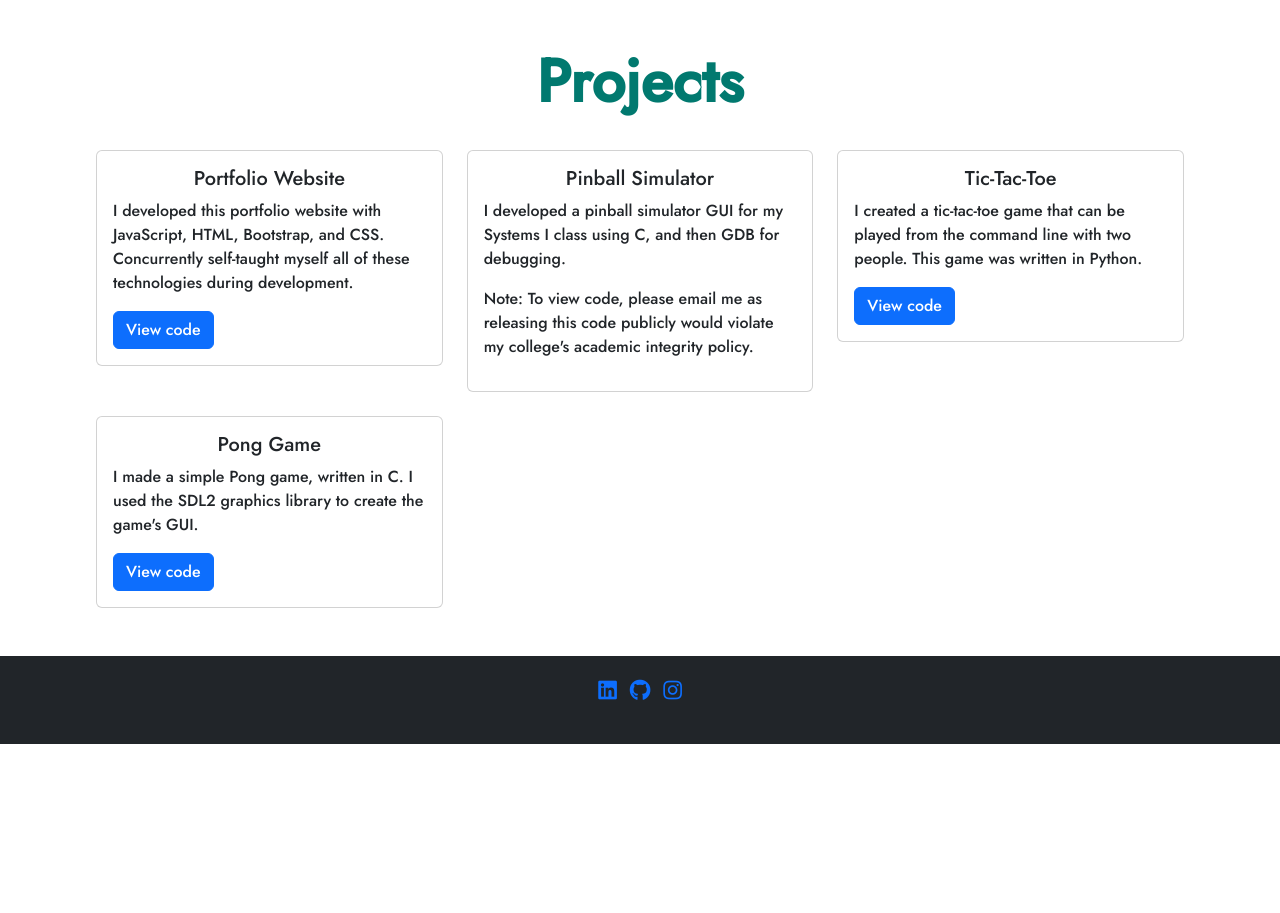
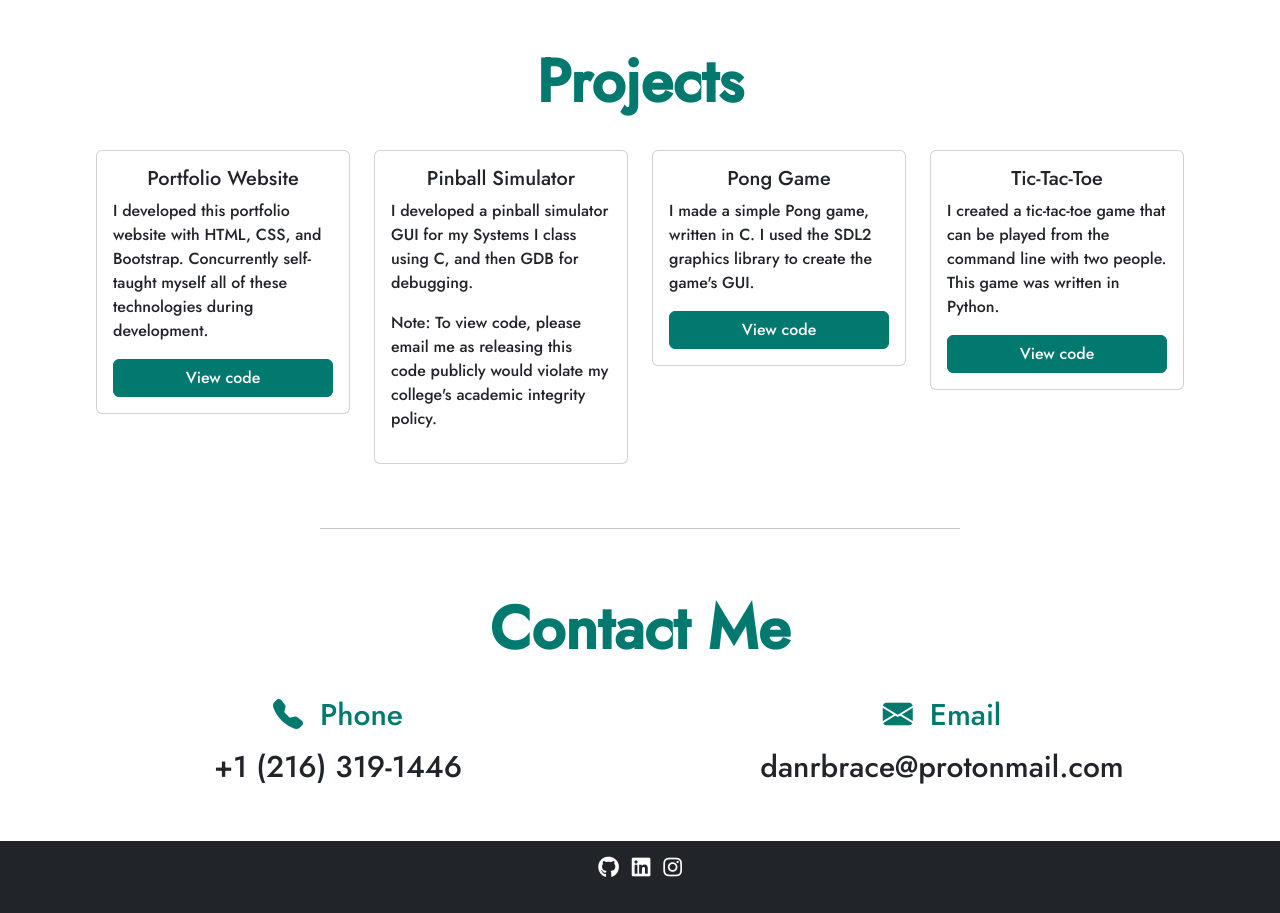
Before and after one commit to danbrace/portfolio-website, a plain HTML site: page index.html in a window 1280 px wide. Shown: the part 1400-2313 px from the top of the page. Before the commit the page ends 2144 px from the top, so only its background shows below. Drawn offline with nearby package versions, Linux system fonts and the light colour scheme.

Commit message:
Working website

```diff
--- a/assets/css/styles.css
+++ b/assets/css/styles.css
@@ -1,19 +1,12 @@
 /* GOOGLE FONT */
-/*@import url("https://fonts.googleapis.com/css2?family=Open+Sans:wght@300&family=REM&display=swap");
-*/
 @import url("https://fonts.googleapis.com/css2?family=Jost:wght@500&display=swap");
-
 
 html {
     scroll-behavior: smooth;
 }
 
-
 body {
     font-family: 'Jost', sans-serif;
-    /*margin: 0;
-    padding: 0;
-    /*padding-top: 70px; */
 }
 
 h1 {
@@ -22,6 +15,12 @@ h1 {
 }
 
 h2 {
+    color: #01796F;
+    font-weight: lighter;
+    font-size: 30px;
+}
+
+h3 {
     font-weight: lighter;
     font-size: 30px;
 }
@@ -36,39 +35,22 @@ h2 {
     font-size: 24px;
 }
 
-/*
-header {
-    /*
-    background-color: #006A4E;
-    padding: 10px 20px;
-    color: #fff;
-    position: fixed;
-    top: 0;
-    right: 0;
-
-    font-family: 'Jost', sans-serif;
+/* Custom button color */
+.bg-custom {
+    background-color: #01796F;
 }
 
-/*
-
-nav ul {
-    list-style: none;
-    margin: 0;
-    padding: 0;
+/* Custom button color for hovering */
+.bg-custom:hover {
+    background-color: #57a7a0; /* Lighter shade of green */
 }
 
-nav li {
-    display: inline-block;
-    margin-right: 20px;
+/* Custom button border color */
+.btn-outline-custom {
+    border-color: #01796F;
 }
 
-nav a {
-    color: #fff;
-    text-decoration: none;
-    font-size: 18px;
+/* Custom button border color for hovering */
+.btn-outline-custom:hover {
+    border-color: #57a7a0; /* Lighter shade of green */
 }
-
-nav a:hover {
-    text-decoration: underline;
-}
-*/
--- a/index.html
+++ b/index.html
@@ -15,6 +15,7 @@
 
         <!-- BOOTSTRAP -->
         <link href="https://cdn.jsdelivr.net/npm/bootstrap@5.3.1/dist/css/bootstrap.min.css" rel="stylesheet" integrity="sha384-4bw+/aepP/YC94hEpVNVgiZdgIC5+VKNBQNGCHeKRQN+PtmoHDEXuppvnDJzQIu9" crossorigin="anonymous">
+        <link rel="stylesheet" href="https://cdn.jsdelivr.net/npm/bootstrap-icons/font/bootstrap-icons.css">
 
         <!-- CSS -->
         <link rel="stylesheet" href="assets/css/styles.css">
@@ -22,10 +23,6 @@
         <!-- FONT AWESOME -->
         <link rel="stylesheet" href="https://cdnjs.cloudflare.com/ajax/libs/font-awesome/5.15.3/css/all.min.css">
     </head>
-
-
-    <!-- DON'T FORGET TO COMMENT!!! -->
-    <!-- ADD ICON FOR TAB -->
 
     <body>
         <!-- NAVBAR -->
@@ -53,7 +50,20 @@
        <header class="container-fluid d-flex align-items-center justify-content-center vh-100">
             <div>
                 <h1 class="display-1">Hello!</h1>
-                <h2 class="display-5">I'm Dan, a student and an aspiring software developer.</h2>
+                <!-- Maybe make this look like it's getting typed out when home page gets loaded -->
+                <h3 class="display-5">I'm Dan, a student and an aspiring software developer.</h3>
+
+                <div class="mt-4">
+                    <a href="assets/docs/resume.pdf" target="_blank" class="btn btn-primary bg-custom btn-outline-custom me-3">
+                        <i class="bi bi-file-earmark-text"></i> Resume
+                    </a>
+                    <a href="https://github.com/danbrace" target="_blank" class="btn btn-primary bg-custom btn-outline-custom me-3">
+                        <i class="bi bi-github"></i> GitHub
+                    </a>
+                    <a href="https://linkedin.com/in/dan-brace" target="_blank" class="btn btn-primary bg-custom btn-outline-custom me-3">
+                        <i class="bi bi-linkedin"></i> LinkedIn
+                    </a>
+                </div>
             </div>
        </header>
 
@@ -69,7 +79,7 @@
                     <img src="assets/images/me1.jpg" class="img-fluid rounded" alt="Me" width="300" height="400">
                 </div>
                 <div class="col-9 my-auto">
-                    <h2>
+                    <h3>
                         I study computer science and engineering at The Ohio State University (go Bucks!), and
                         I'm pursuing a career in software development. I want to use my technological skills to help
                         leave the world in a better state than I found it.
@@ -78,7 +88,7 @@
                         history, computers, music, and art.
                         <br><br>
                         Every day, I strive to cultivate my mind, body, and spirit.
-                    </h2>
+                    </h3>
                 </div>
             </div>
        </section>
@@ -90,16 +100,18 @@
             <div class="row text-center pb-4">
                 <h1 class="section-header">Projects</h1>
             </div>
-            <div class="row row-cols-1 row-cols-md-3 g-4 px-5">
+            <div class="row row-cols-1 row-cols-md-4 g-4 px-5">
                 <div class="col">
                   <div class="card">
                     <div class="card-body">
                         <h5 class="card-title text-center">Portfolio Website</h5>
                         <p class="card-text">
-                            I developed this portfolio website with JavaScript, HTML, Bootstrap, and CSS.
+                            I developed this portfolio website with HTML, CSS, and Bootstrap.
                             Concurrently self-taught myself all of these technologies during development.
                         </p>
-                        <a href="https://github.com/danbrace/portfolio-website" target="_blank" class="btn btn-primary">View code</a>
+                        <div class="d-grid mx-auto">
+                            <a href="https://github.com/danbrace/portfolio-website" target="_blank" class="btn btn-primary bg-custom btn-outline-custom">View code</a>
+                        </div>
                     </div>
                   </div>
                 </div>
@@ -119,48 +131,79 @@
                 <div class="col">
                   <div class="card">
                     <div class="card-body">
-                        <h5 class="card-title text-center">Tic-Tac-Toe</h5>
+                        <h5 class="card-title text-center">Pong Game</h5>
                         <p class="card-text">
-                            I created a tic-tac-toe game that can be played from the command line with two people.
-                            This game was written in Python.
+                            I made a simple Pong game, written in C. I used the SDL2 graphics library to create the game's GUI.
                         </p>
-                        <a href="https://github.com/danbrace/tictactoe" target="_blank" class="btn btn-primary">View code</a>
+                        <div class="d-grid mx-auto">
+                            <a href="https://github.com/danbrace/pong-game" target="_blank" class="btn btn-primary bg-custom btn-outline-custom">View code</a>
+                        </div>
                     </div>
                   </div>
                 </div>
                 <div class="col">
                   <div class="card">
                     <div class="card-body">
-                        <h5 class="card-title text-center">Pong Game</h5>
+                        <h5 class="card-title text-center">Tic-Tac-Toe</h5>
                         <p class="card-text">
-                            I made a simple Pong game, written in C. I used the SDL2 graphics library to create the game's GUI.
+                            I created a tic-tac-toe game that can be played from the command line with two people.
+                            This game was written in Python.
                         </p>
-                        <a href="https://github.com/danbrace/pong-game" target="_blank" class="btn btn-primary">View code</a>
+                        <div class="d-grid mx-auto">
+                            <a href="https://github.com/danbrace/tictactoe" target="_blank" class="btn btn-primary bg-custom btn-outline-custom">View code</a>
+                        </div>
                     </div>
                   </div>
                 </div>
               </div>
        </section>
 
+       <hr class="w-50 mx-auto">
+
+       <!-- CONTACT -->
+        <section id="contact" class="container-fluid p-5" style="scroll-margin-top: 70px;">
+            <div class="row text-center pb-4">
+                <h1 class="section-header">Contact Me</h1>
+            </div>
+            <div class="row text-center">
+                <div class="col">
+                    <h2 class="pb-2">
+                        <i class="bi bi-telephone-fill pe-2"></i> Phone
+                    </h2>
+                    <h3>
+                        +1 (216) 319-1446
+                    </h3>
+                </div>
+                <div class="col">
+                    <h2 class="pb-2">
+                        <i class="bi bi-envelope-fill pe-2"></i> Email
+                    </h2>
+                    <h3>
+                        danrbrace@protonmail.com
+                    </h3>
+                </div>
+            </div>
+        </section>
+
        <!-- FOOTER -->
-       <footer class="bg-dark text-light py-4">
+       <footer class="bg-dark text-light py-3">
             <div class="container">
                 <div class="row">
                     <div class="col text-center">
                         <ul class="list-unstyled">
                             <li class="list-inline-item">
-                                <a href="https://www.linkedin.com/in/dan-brace" target="_blank">
-                                    <i class="fab fa-linkedin fa-lg"></i>
+                                <a href="https://github.com/danbrace" target="_blank">
+                                    <i class="fab fa-github fa-lg" style="color: #ffffff;"></i>
                                 </a>
                             </li>
                             <li class="list-inline-item">
-                                <a href="https://github.com/danbrace" target="_blank">
-                                    <i class="fab fa-github fa-lg"></i>
+                                <a href="https://www.linkedin.com/in/dan-brace" target="_blank">
+                                    <i class="fab fa-linkedin fa-lg" style="color: #ffffff;"></i>
                                 </a>
                             </li>
                             <li class="list-inline-item">
                                 <a href="https://www.instagram.com/danrbrace" target="_blank">
-                                    <i class="fab fa-instagram fa-lg"></i>
+                                    <i class="fab fa-instagram fa-lg" style="color: #ffffff;"></i>
                                 </a>
                             </li>
                         </ul>
@@ -169,9 +212,7 @@
             </div>
         </footer>
 
-
-            <!-- <script src="assets/js/script.js"></script> -->
+        <!-- BOOTSTRAP -->
         <script src="https://cdn.jsdelivr.net/npm/bootstrap@5.3.1/dist/js/bootstrap.bundle.min.js" integrity="sha384-HwwvtgBNo3bZJJLYd8oVXjrBZt8cqVSpeBNS5n7C8IVInixGAoxmnlMuBnhbgrkm" crossorigin="anonymous"></script>
     </body>
-
 </html>
```
Also changed, not shown: assets/js/script.js (deleted), 2 other files.
